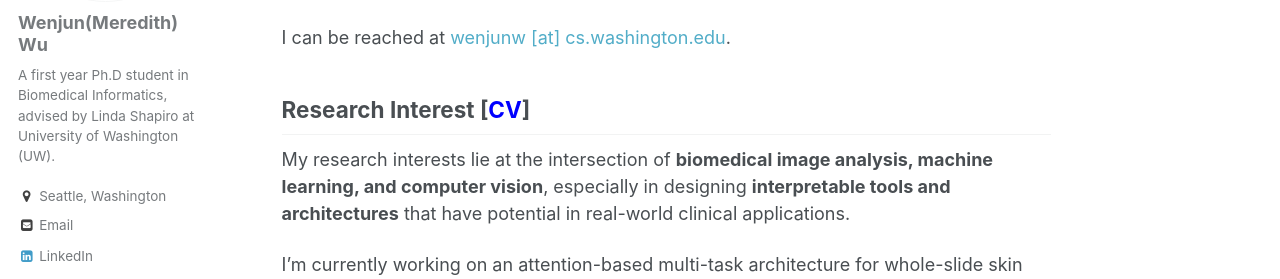
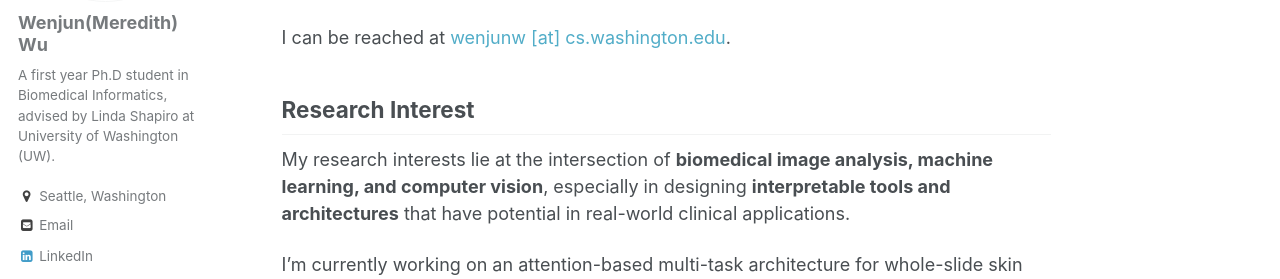
Before and after one commit to meredith-wenjunwu/meredith-wenjunwu.github.io, a Jekyll site: the page built from _pages/about.md, in a window 1280 px wide. Shown: the part 291-570 px from the top of the page. Built offline with Jekyll 4.4.1, drawn with Linux system fonts in a browser that asks for light colours.

Commit message:
change cv

```diff
--- a/_config.yml
+++ b/_config.yml
@@ -85,7 +85,7 @@ author:
   employer         :
   googlescholar    :
   email            : "wenjunw@uw.edu"
-  uri              :
+  CV               : "https://meredith-wenjunwu.github.io/files/CV.pdf"
   bitbucket        :
   codepen          :
   dribbble         :
--- a/_pages/about.md
+++ b/_pages/about.md
@@ -16,7 +16,7 @@ I can be reached at [wenjunw [at] cs.washington.edu](mailto: wenjunw@uw.edu).
 
 
 
-## Research Interest \[[<span style="color:blue">CV</span>](/files/CV.pdf)\]
+## Research Interest
 
 My research interests lie at the intersection of **biomedical image analysis, machine learning, and computer vision**, especially in designing **interpretable tools and architectures** that have potential in real-world clinical applications.
 
```
